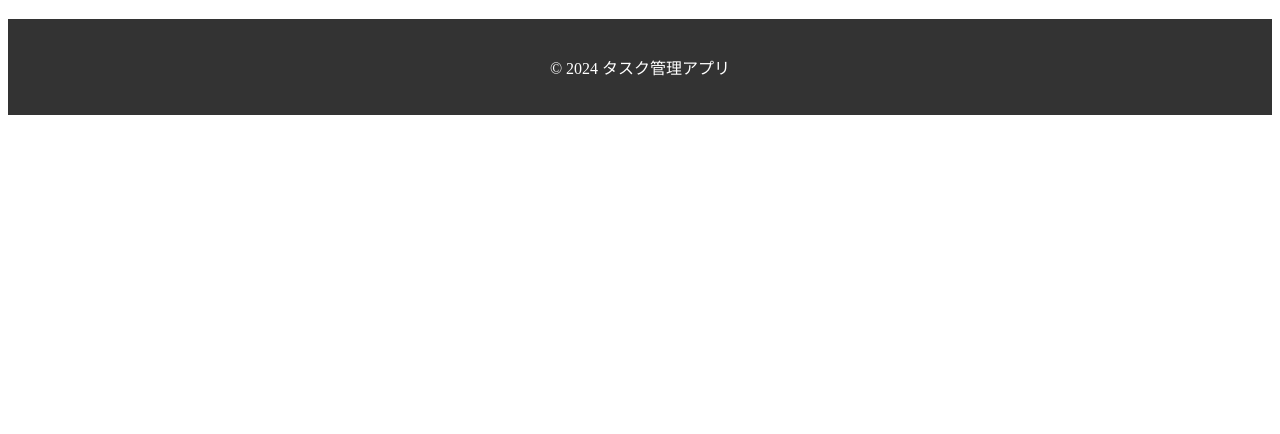
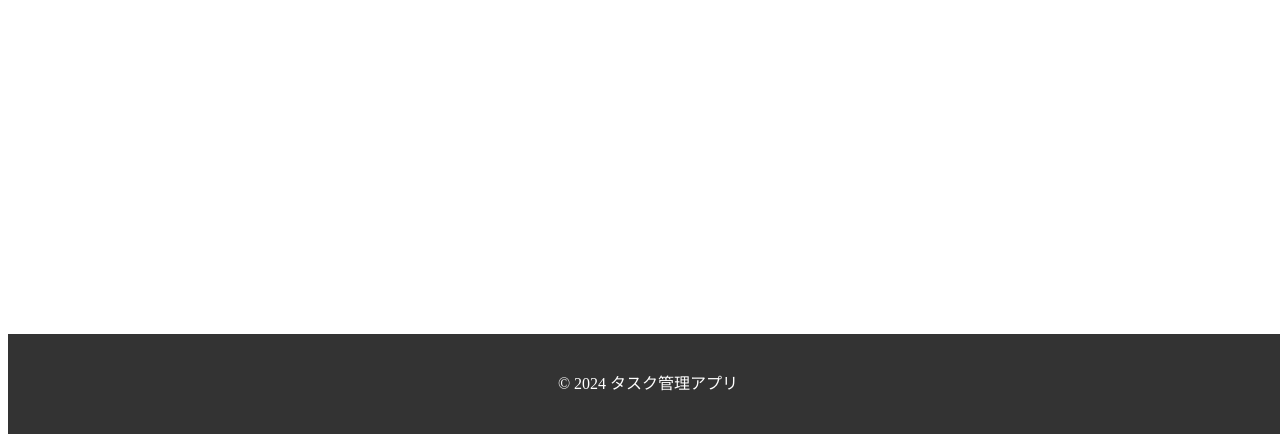
Before and after one commit to nakatomoyanyan/frontend_practice, a website: page index.html in a window 1280 px wide. Shown: the part 366-800 px from the top of the page. Drawn offline with Linux system fonts and the light colour scheme.

Commit message:
フッターを画面下部に固定する(やり直し)
フッターを画面下部に固定しました。
以前のコミット時の方法では正しく固定できていなかったため、やり直しました。

```diff
--- a/stylesheet.css
+++ b/stylesheet.css
@@ -22,6 +22,10 @@ header {
   padding: 30px 0;
   font-size: 40px;
   font-weight: bold;
+}
+
+main {
+  margin-bottom: 100px;
 }
 
 form {
@@ -63,5 +67,7 @@ footer {
   text-align: center;
   padding: 20px 0;
   width: 100%;
-  margin-top: auto;
+  height: 100px;
+  position: fixed;
+  bottom: 0;
 }
```
